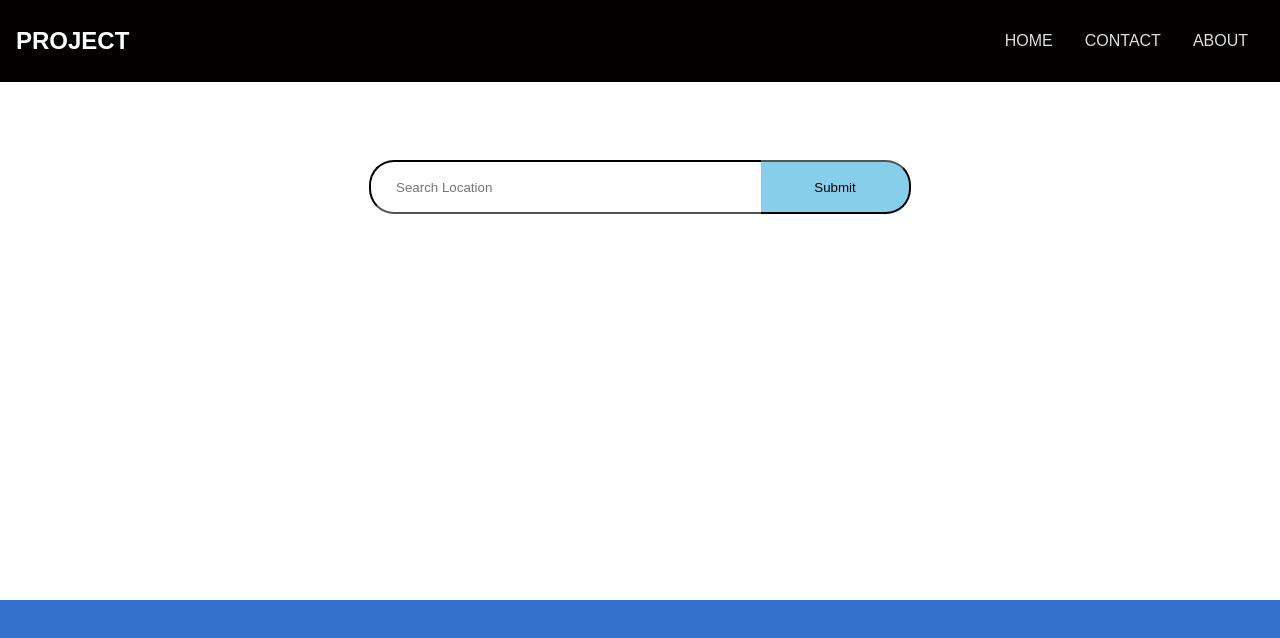
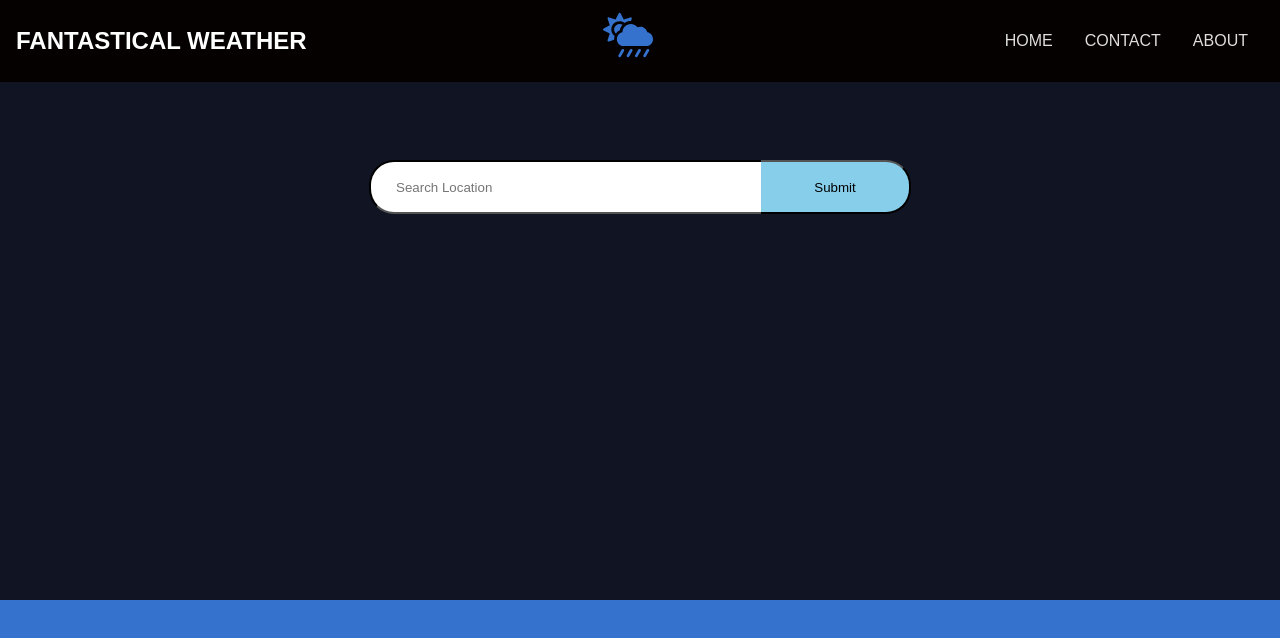
Before and after one commit to PettoDavida/typescript-miniprojekt, a React (Create React App) app: page / in a window 1280 px wide. Shown: the top 638 px of the page. Built offline with nearby package versions, Linux system fonts and the light colour scheme.

Commit message:
Design edits

```diff
--- a/src/App.css
+++ b/src/App.css
@@ -1,6 +1,11 @@
+body{
+  background-color: #111422;
+}
+
 .App {
   text-align: center;
 }
+
 
 .App-logo {
   height: 40vmin;
--- a/src/components/CSS/Header.css
+++ b/src/components/CSS/Header.css
@@ -47,3 +47,9 @@
   background-color: rgb(53, 51, 51);
   color: rgb(255, 255, 255);
 }
+
+.sunIcon{
+  font-size: 50px;
+  color: #3472CE;
+
+}
--- a/src/components/CSS/Location.css
+++ b/src/components/CSS/Location.css
@@ -2,6 +2,7 @@
     position: absolute;
     margin: 0;
     padding: 0;
+    color: #fff;
     text-align: center;
     font-size: 60px;
     top: 40%;
--- a/src/components/Header.tsx
+++ b/src/components/Header.tsx
@@ -1,12 +1,15 @@
 import React from "react";
 import "../components/CSS/Header.css";
+import { FaCloudSunRain } from 'react-icons/fa';
+
 
 function Header() {
   return (
     <nav className="header">
       <div className="project-name">
-        <h1>PROJECT</h1>
+        <h1>FANTASTICAL WEATHER</h1>
       </div>
+      <div className="sunIcon"><FaCloudSunRain/></div>
       <ul className="nav-btns">
         <li>HOME</li>
         <li><a href="mailto:ceo@pinaple.io">CONTACT</a></li>
```
